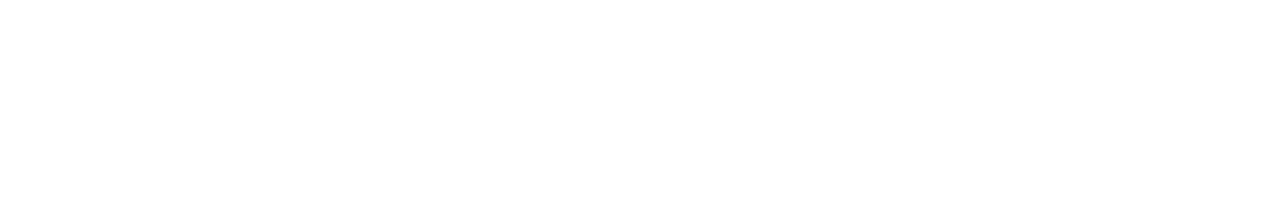
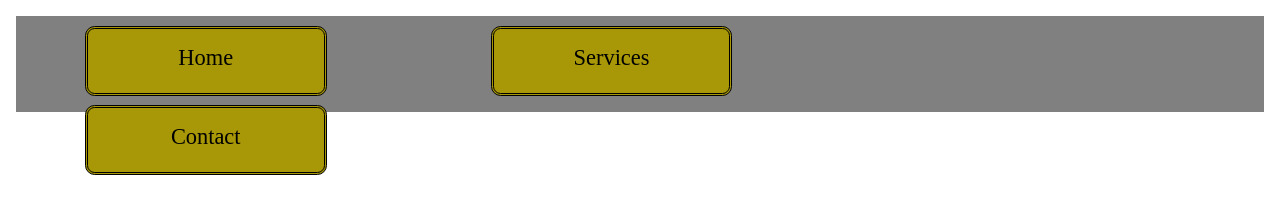
Before and after one commit to MoeketsiTsotetsi/Phaseinehomework1, a plain HTML site: page pages/dashboard.html in a window 1280 px wide. Drawn offline with Linux system fonts and the light colour scheme; a web font is replaced by a local one.

Commit message:
Fixed css problems

```diff
--- a/pages/dashboard.html
+++ b/pages/dashboard.html
@@ -4,9 +4,16 @@
     <meta charset="UTF-8">
     <meta http-equiv="X-UA-Compatible" content="IE=edge">
     <meta name="viewport" content="width=device-width, initial-scale=1.0">
+    <link rel="stylesheet" href="../css/dashboard.css">
     <title>Document</title>
 </head>
 <body>
-
+    <nav class="navigation">
+        <ul>
+            <li class="nav-link"><a href="#">Home</a></li>
+            <li class="nav-link"><a href="#">Services</a></li>
+            <li class="nav-link"><a href="#">Contact</a></li>
+        </ul>
+    </nav>
 </body>
 </html>
```
